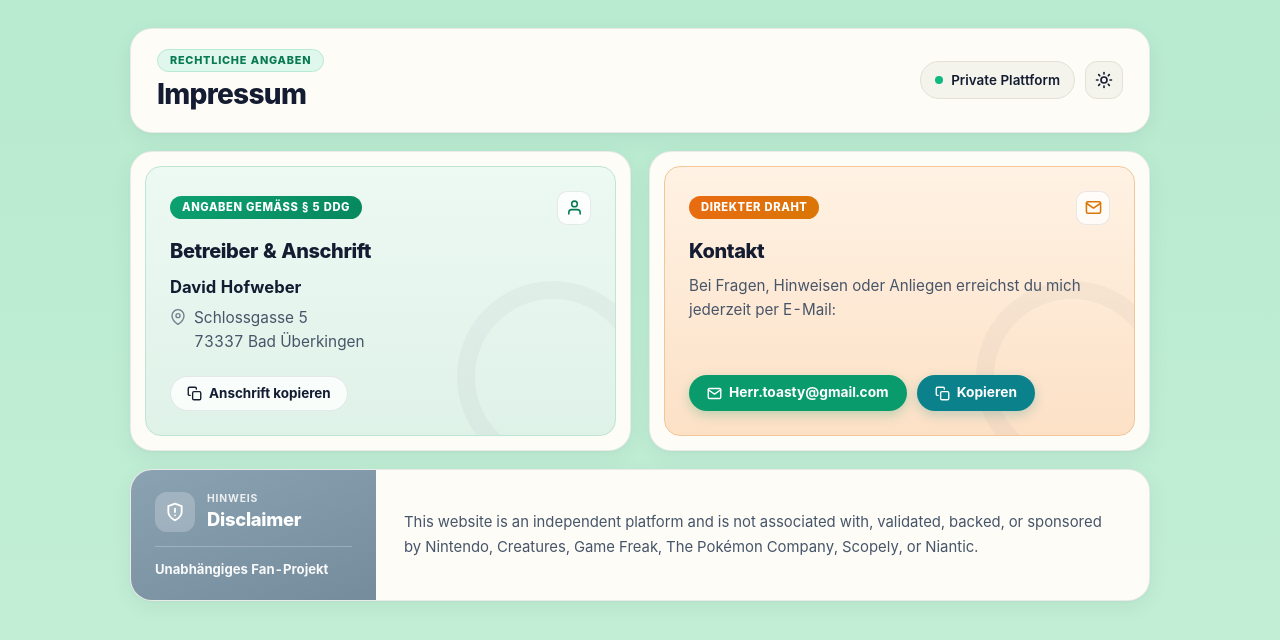
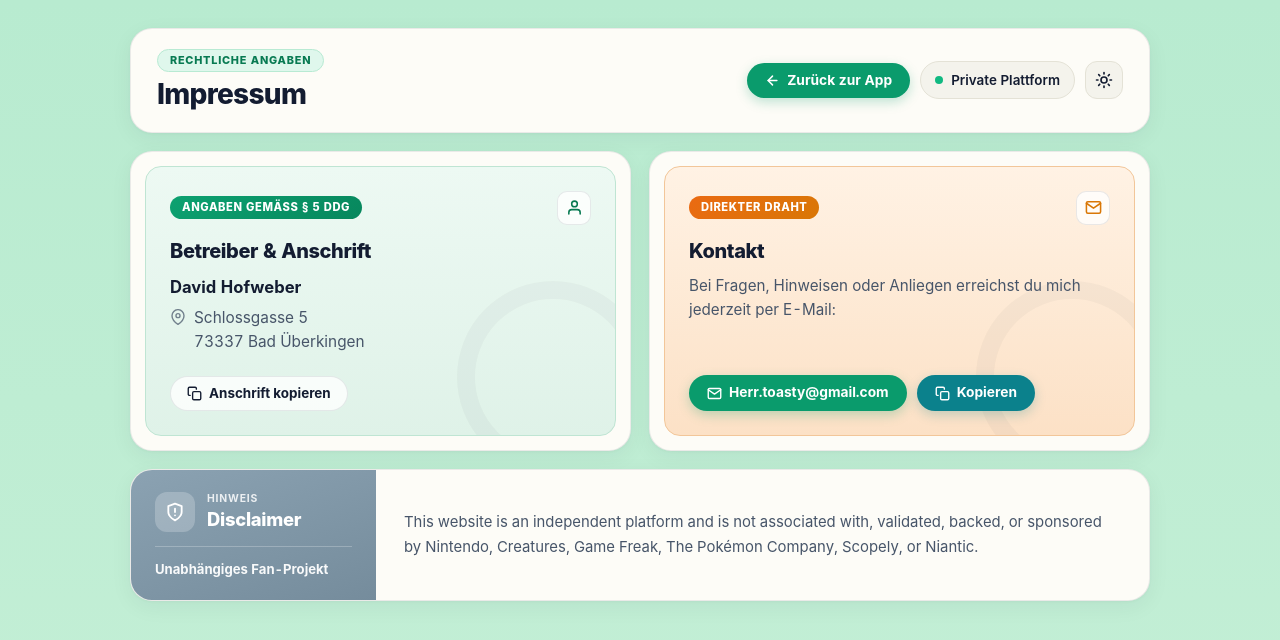
Before and after one commit to HerrToasty/pogodex, a plain HTML site: page impressum.html in a window 1280 px wide. Drawn offline with Linux system fonts and the light colour scheme.

Commit message:
Add favicon link and back button to impressum.html
Added a favicon link and a back button to the Impressum page.

```diff
--- a/impressum.html
+++ b/impressum.html
@@ -5,6 +5,7 @@
   <meta name="viewport" content="width=device-width, initial-scale=1.0">
   <meta name="description" content="Impressum und rechtliche Hinweise gemäß § 5 DDG.">
   <title>Impressum</title>
+  <link rel="icon" type="image/png" href="./favicon.png">
   <style>
     :root {
       --bg-mint-top: #b8ebd0;
@@ -565,6 +566,13 @@
         <h1>Impressum</h1>
       </div>
       <div class="top-bar-actions">
+        <a href="./" class="btn-pill btn-emerald">
+          <svg width="15" height="15" viewBox="0 0 24 24" fill="none" stroke="currentColor" stroke-width="2.4" stroke-linecap="round" stroke-linejoin="round" aria-hidden="true">
+            <line x1="19" y1="12" x2="5" y2="12"></line>
+            <polyline points="12 19 5 12 12 5"></polyline>
+          </svg>
+          <span>Zurück zur App</span>
+        </a>
         <span class="status-pill">
           <span class="dot-green" aria-hidden="true"></span>
           Private Plattform
```
